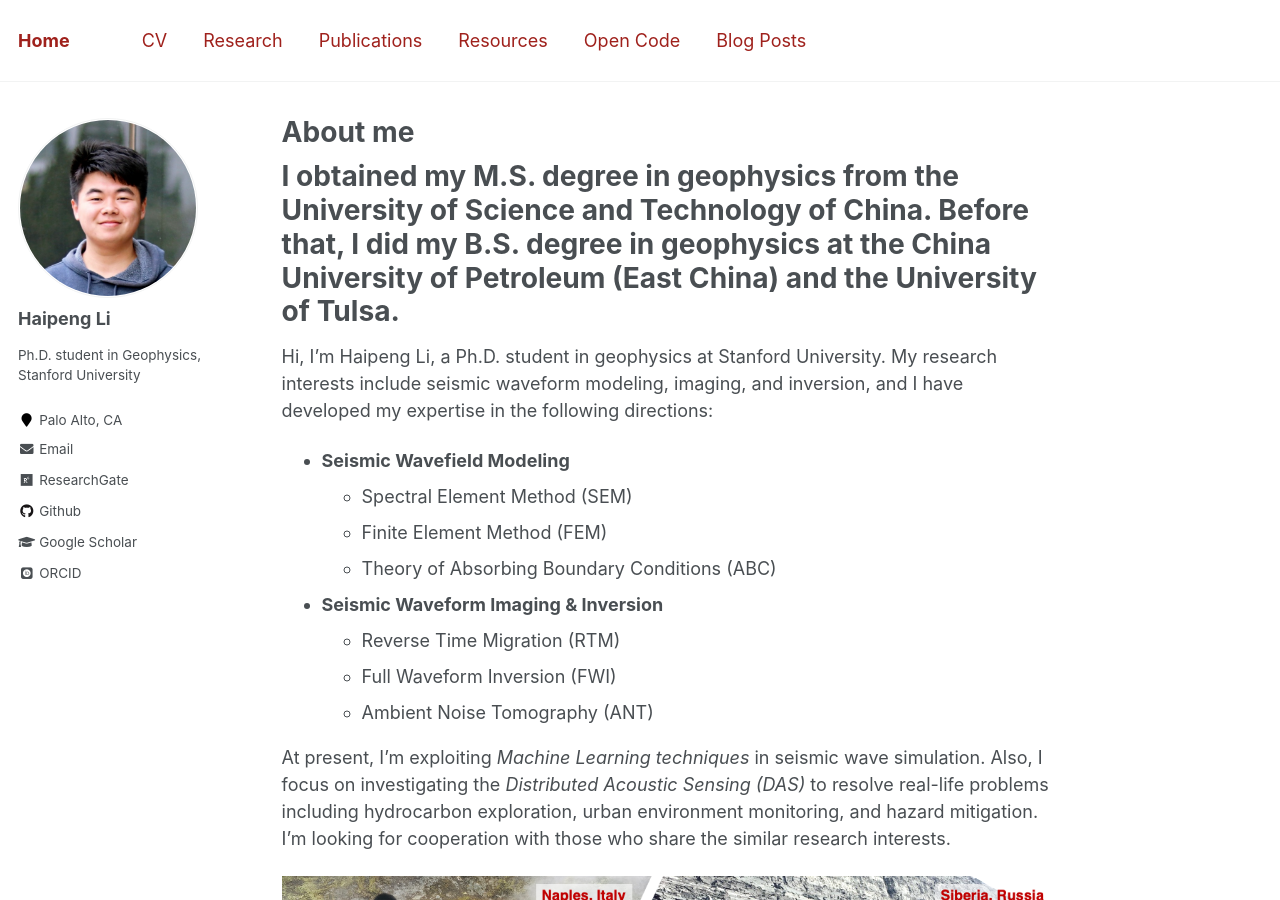
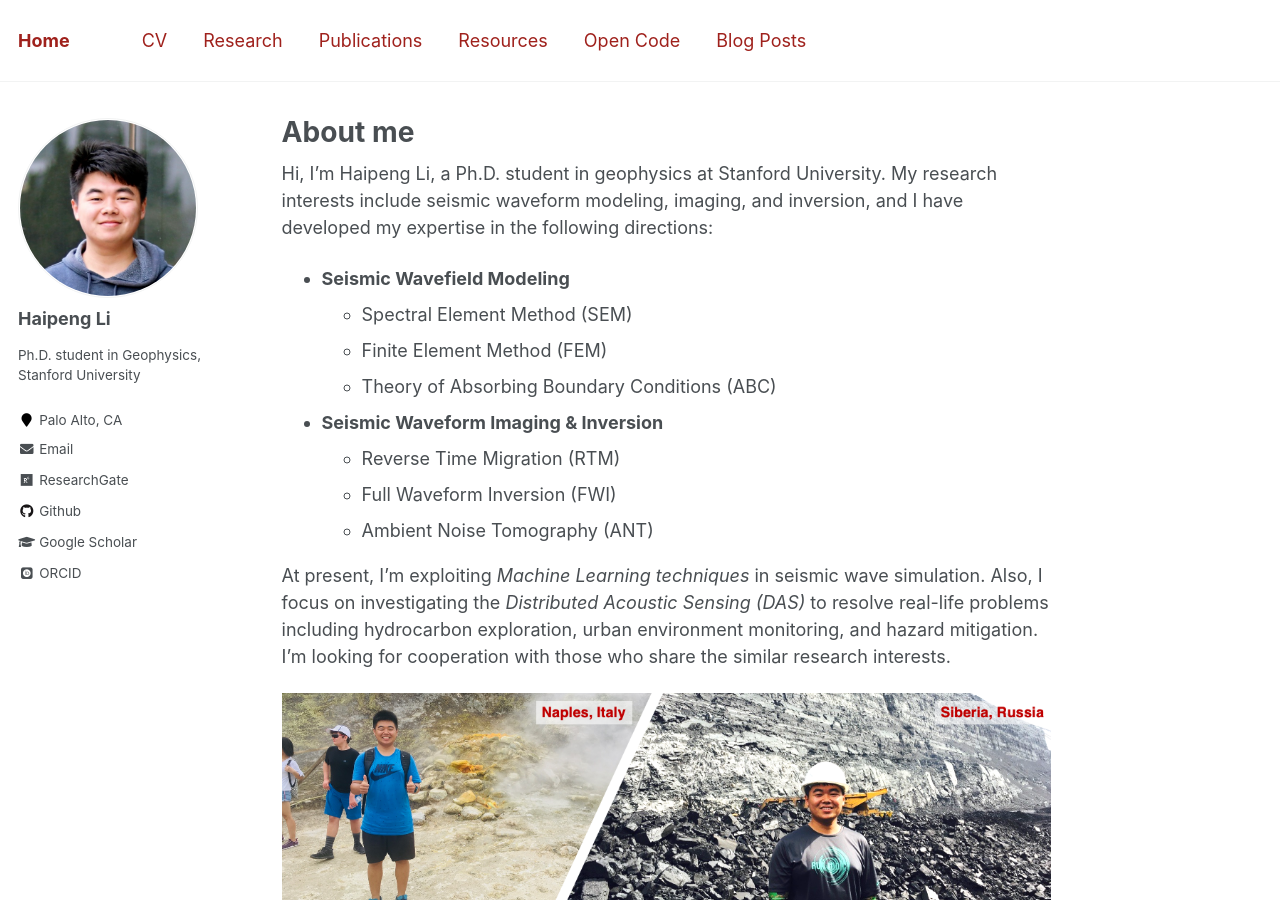
Before and after one commit to Haipeng-ustc/Haipeng-ustc.github.io, a Jekyll site: the page built from _pages/about.md, in a window 1280 px wide and 900 px high. Built offline with Jekyll 4.4.1, drawn with Linux system fonts in a browser that asks for light colours; some web fonts are replaced.

Commit message:
correct about

```diff
--- a/_pages/about.md
+++ b/_pages/about.md
@@ -8,7 +8,9 @@ redirect_from:
   - /about.html
 ---
 
-# I obtained my M.S. degree in geophysics from the University of Science and Technology of China. Before that, I did my B.S. degree in geophysics at the China University of Petroleum (East China) and the University of Tulsa.
+<!-- I obtained my M.S. degree in geophysics from the University of Science and Technology of China. Before that, I did my B.S. degree in geophysics at the China University of Petroleum (East China) and the University of Tulsa.
+-->
+
 Hi, I'm Haipeng Li, a Ph.D. student in geophysics at Stanford University. My research interests include seismic waveform modeling, imaging, and inversion, and I have developed my expertise in the following directions:
 
 - **Seismic Wavefield Modeling**
```
